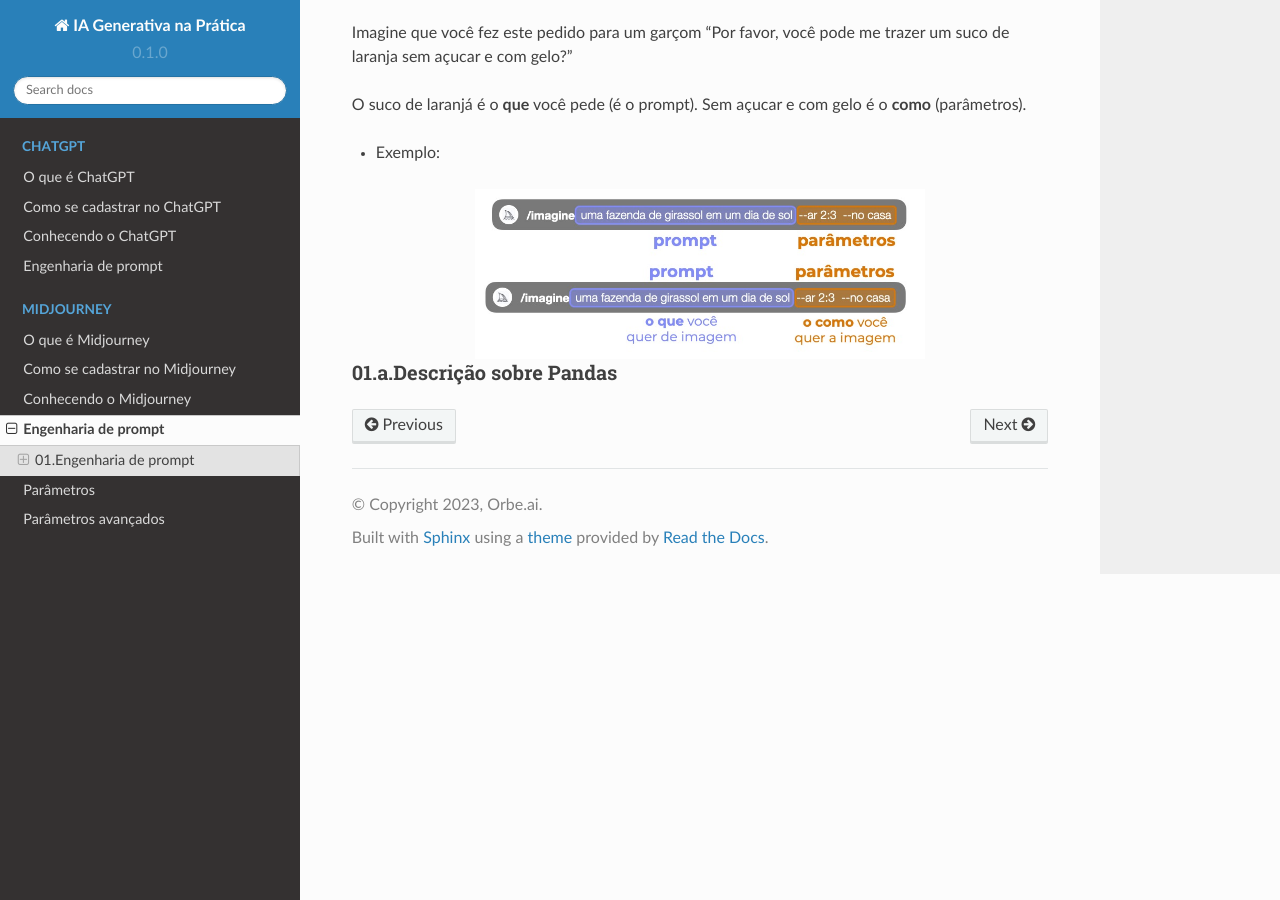
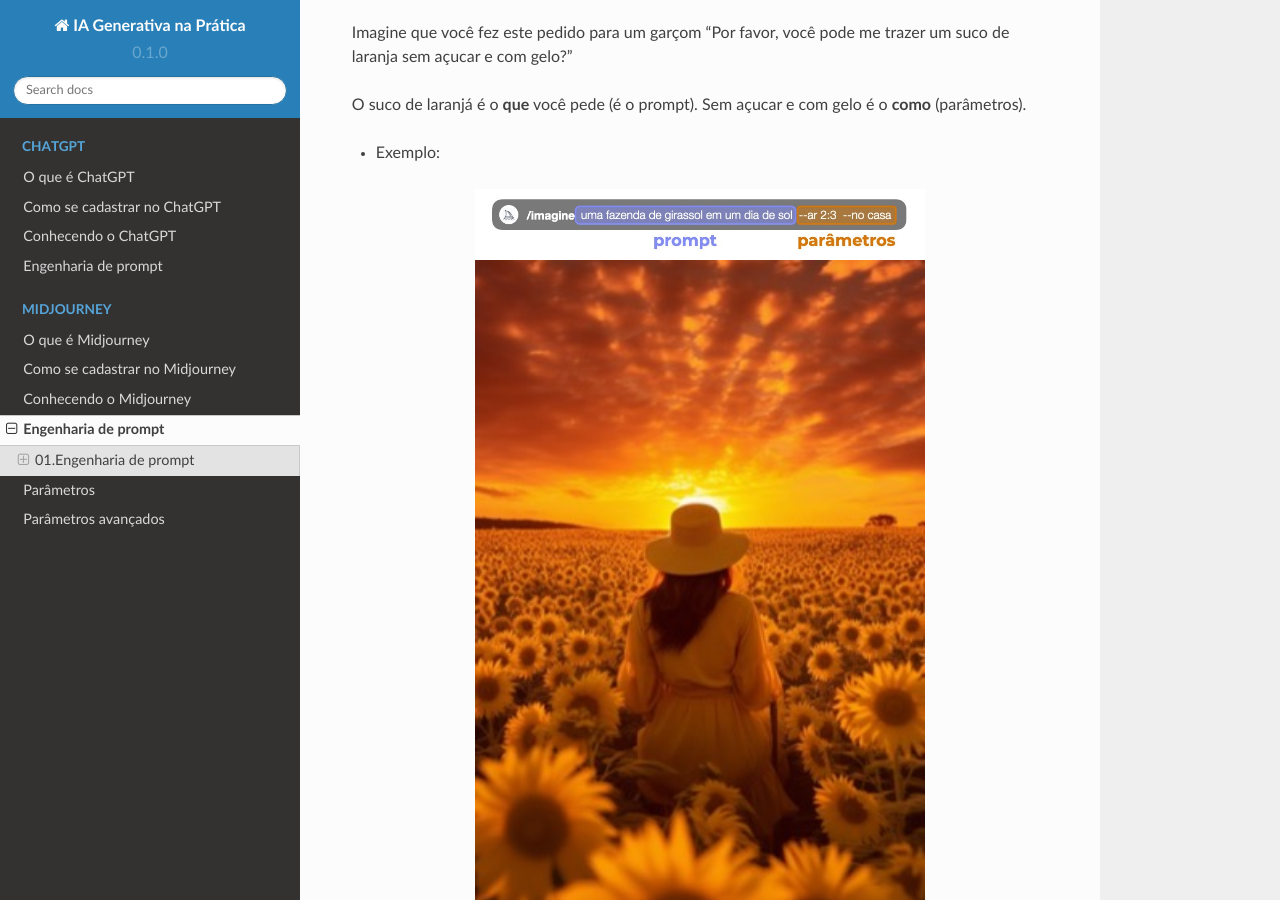
Before and after one commit to conteudo-orbeai/RTD_GENAI_V01, a Sphinx documentation site: the page built from docs/source/MIDJOURNEY/mj_engenharia_de_prompt/mj_engenharia_de_prompt.rst, in a window 1280 px wide and 900 px high, scrolled down 435 px. Built offline with Sphinx 7.4.7 and the Read the Docs theme 2.0.0, drawn with Linux system fonts in a browser that asks for light colours; pages that are not in the unit, such as notebooks, are missing from menus.

Commit message:
Update mj_engenharia_de_prompt.rst

```diff
--- a/docs/source/MIDJOURNEY/mj_engenharia_de_prompt/mj_engenharia_de_prompt.rst
+++ b/docs/source/MIDJOURNEY/mj_engenharia_de_prompt/mj_engenharia_de_prompt.rst
@@ -20,11 +20,11 @@ O suco de laranjá é o **que** você pede (é o prompt). Sem açucar e com gelo
 
 - Exemplo:
 
-.. image:: engenharia_de_prompt_promot.jpg
+.. image:: engenharia_de_prompt_prompt.jpg
    :align: center
    :width: 450
 
-.. image:: engenharia_prompt_imagem_gerada_v02.jpg
+.. image:: engenharia_prompt_imagem_gerada.jpg
    :align: center
    :width: 450
 
```
